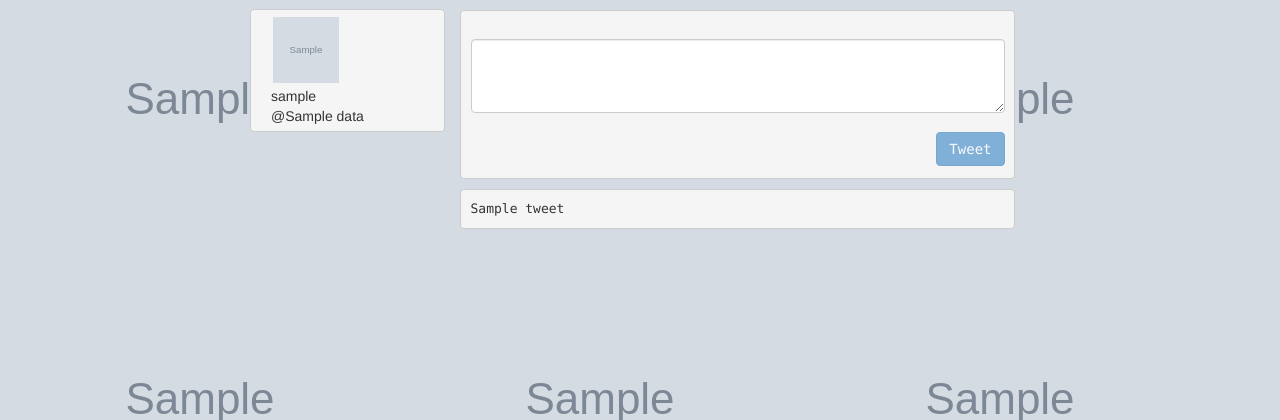
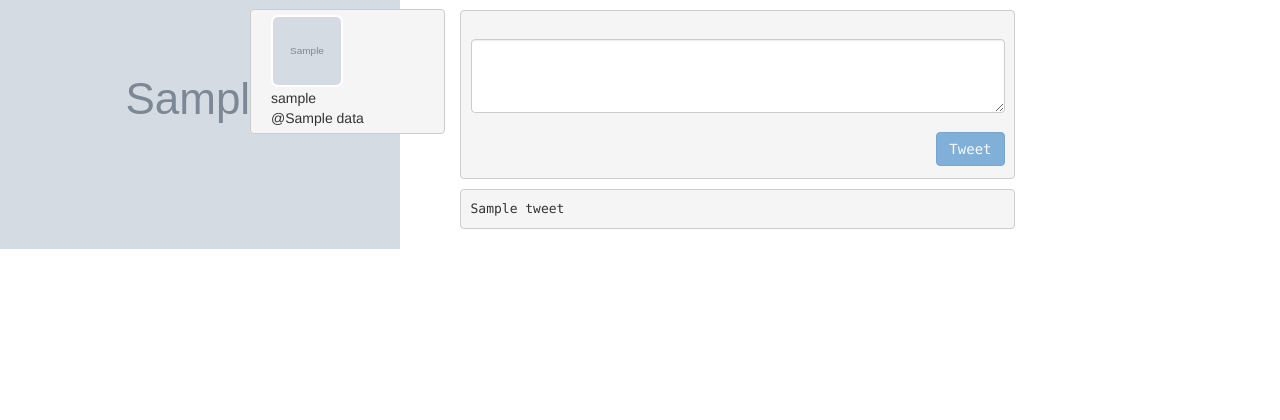
Before and after one commit to shankig/tweetapp, a Flask app: template tweetapp/templates/dashboard.html in a window 1280 px wide. Shown: the part 51-471 px from the top of the page. Run offline with Flask 2, Linux system fonts and the light colour scheme; the template is opened without the code that fills it: most values are stand-ins (such as "Sample title", 1, 10 or a date in 2020); grey boxes marked "Sample" are stand-in pictures.

Commit message:
updated dashboard UI

```diff
--- a/tweetapp/static/css/style.css
+++ b/tweetapp/static/css/style.css
@@ -10,7 +10,11 @@
 }
 
 .img-disp {
-  width: 70px;
-  height: 70px;
-  padding: 2px;
+  border-radius: 7px;
+  height: 72px;
+  width: 72px;
+  border: 2px solid #fff;
+  -moz-box-sizing: border-box;
+  box-sizing: border-box;
+  color: #fff;
 }
--- a/tweetapp/templates/dashboard.html
+++ b/tweetapp/templates/dashboard.html
@@ -16,7 +16,12 @@
   <script type="text/javascript" src="{{ url_for('static', filename='js/scripts.js') }}"></script>
   <script>
 	$(function () {
-	  $('body').css('background-image', 'url({{data["profile_background_image_url"]}})');
+	  $('body').css({
+		'background-image':'url({{data["profile_background_image_url"]}})',
+		'background-repeat': 'no-repeat',
+		'background-color': '#{{data["profile_background_color"]}}'
+	  });
+
 	  $("#id-tweet-text").bind('input propertychange', tweet_bind);
 	});
   </script>
```
